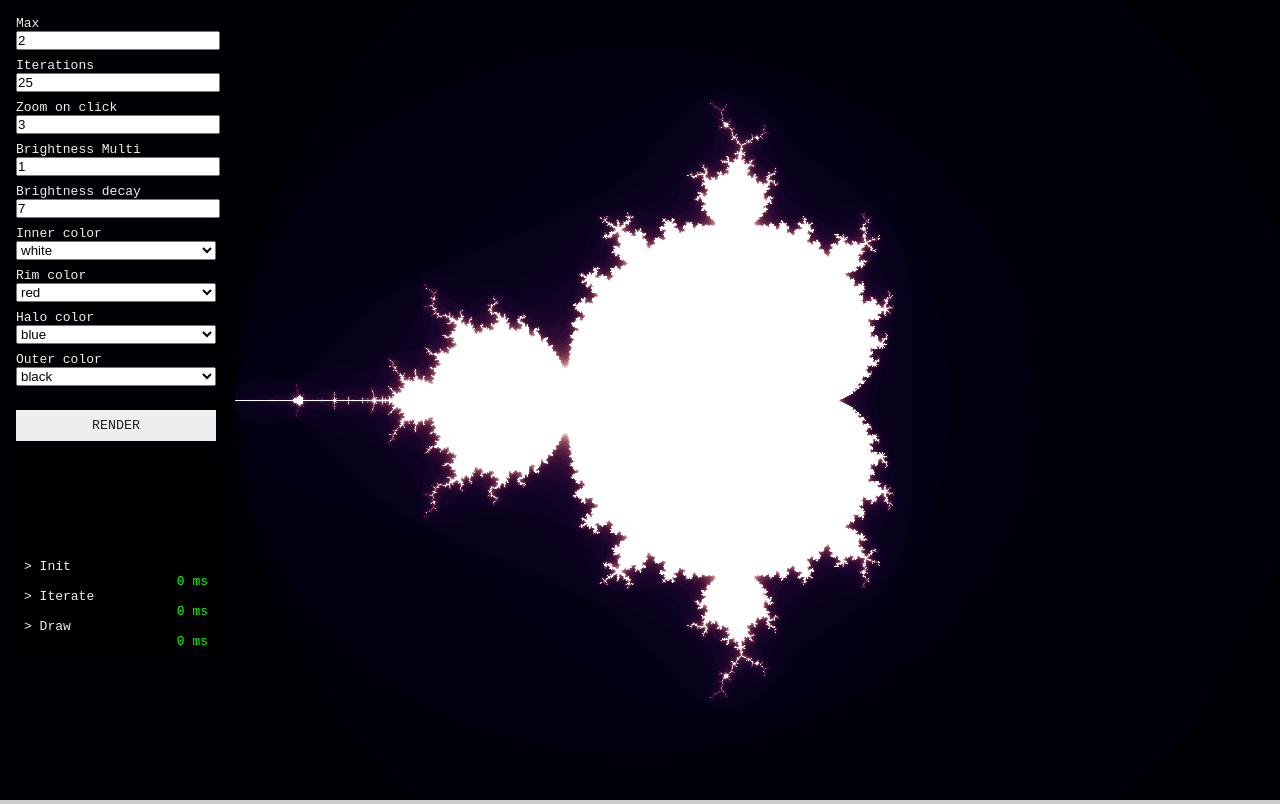
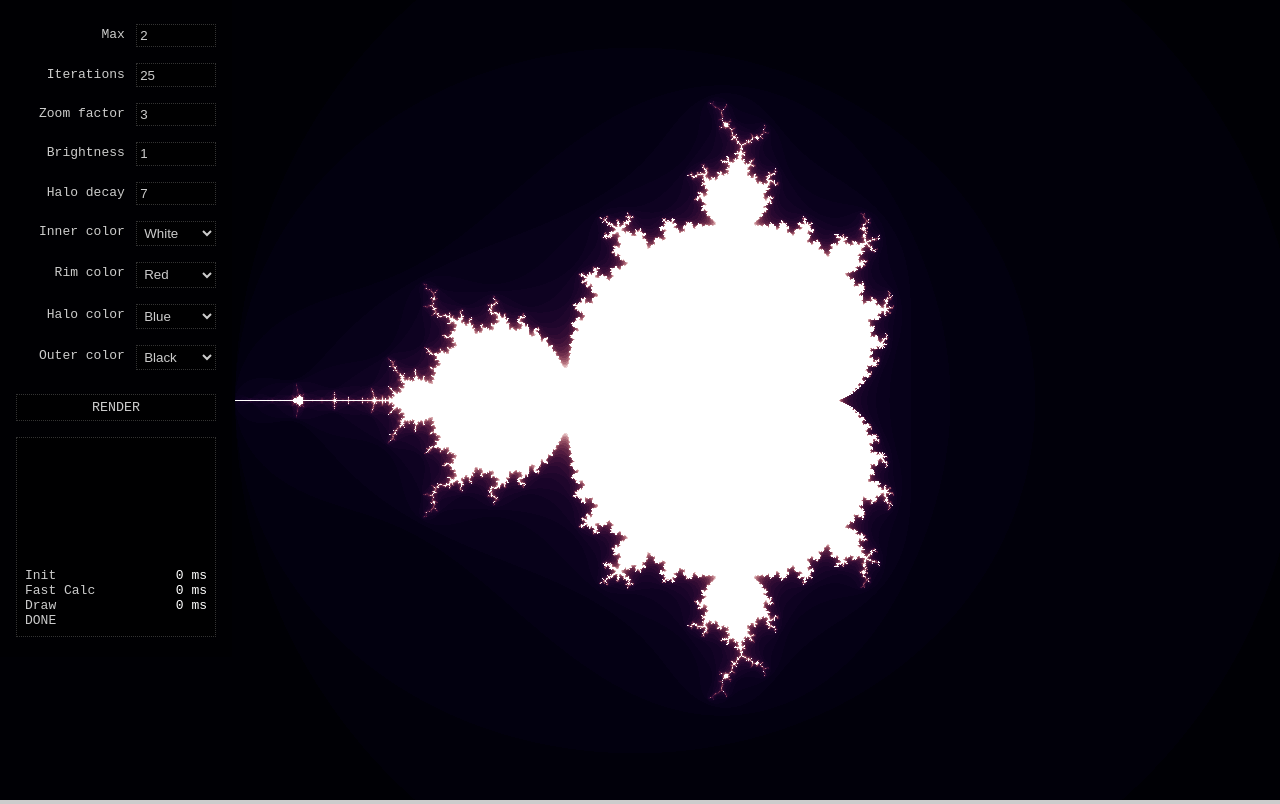
Before and after one commit to nicklem/y69-yamv, a plain HTML site: page index.html in a window 1280 px wide. Drawn offline with Linux system fonts and the light colour scheme.

Commit message:
polished console and fastCalc method, 15% speed increase

```diff
--- a/script.js
+++ b/script.js
@@ -21,74 +21,74 @@ document.onreadystatechange = function() {
     "use strict" ;
 
     var colors = {
-      "white"    : [ 255 , 255 , 255 ] ,
-      "gray 1"   : [ 127 , 127 , 127 ] ,
-      "gray 2"   : [  63 ,  63 ,  63 ] ,
-      "gray 3"   : [  31 ,  31 ,  31 ] ,
-      "black"    : [   0 ,   0 ,   0 ] ,
-      "red"      : [ 255 ,   0 ,   0 ] ,
-      "green"    : [   0 , 255 ,   0 ] ,
-      "blue"     : [   0 ,   0 , 255 ] ,
-      "cyan"     : [   0 , 255 , 255 ] ,
-      "magenta"  : [ 255 ,   0 , 255 ] ,
-      "yellow"   : [ 255 , 255 ,   0 ] ,
+      "White"    : [ 255 , 255 , 255 ] ,
+      "Gray 1"   : [ 127 , 127 , 127 ] ,
+      "Gray 2"   : [  63 ,  63 ,  63 ] ,
+      "Gray 3"   : [  31 ,  31 ,  31 ] ,
+      "Black"    : [   0 ,   0 ,   0 ] ,
+      "Red"      : [ 255 ,   0 ,   0 ] ,
+      "Green"    : [   0 , 255 ,   0 ] ,
+      "Blue"     : [   0 ,   0 , 255 ] ,
+      "Cyan"     : [   0 , 255 , 255 ] ,
+      "Magenta"  : [ 255 ,   0 , 255 ] ,
+      "Yellow"   : [ 255 , 255 ,   0 ] ,
      } ;
 
     var $mBrotOptions = ( function() {
       this.max = {          // max mandelbrot value after which we conclude function diverges
         "value" : 2 ,
-        "label" : "Max" ,
+        "labelText" : "Max" ,
         "type"  : "text" ,
         "recalcNeeded": 1 ,
       } ,
       this.iter =  {        // initial iter value
         "value" : 25 ,
-        "label" : "Iterations" ,
+        "labelText" : "Iterations" ,
         "type"  : "text" ,
         "recalcNeeded": 1 ,
       } ,
       this.zoom = {
         "value" : 3 ,
-        "label" : "Zoom on click" ,
+        "labelText" : "Zoom factor" ,
         "type"  : "text" ,
         "recalcNeeded": 0 ,
       } ,
       this.brightness = {        // overall brightness value
         "value" : 1 ,
-        "label" : "Brightness Multi" ,
+        "labelText" : "Brightness" ,
         "type"  : "text" ,
         "recalcNeeded": 0 ,
       } ,
-      this.outBrightDecay = {
+      this.haloDecay = {
         "value" : 7 ,
-        "label" : "Brightness decay" ,
+        "labelText" : "Halo decay" ,
         "type"  : "text" ,
         "recalcNeeded": 0 ,
       } ;
       this.innerColor = {
-        "value" : "white" ,
-        "label" : "Inner color" ,
+        "value" : "White" ,
+        "labelText" : "Inner color" ,
         "type"  : "select" ,
         "options": colors ,
         "recalcNeeded": 0 ,
       } ;
       this.rimColor = {
-        "value" : "red" ,
-        "label" : "Rim color" ,
+        "value" : "Red" ,
+        "labelText" : "Rim color" ,
         "type"  : "select" ,
         "options": colors ,
         "recalcNeeded": 0 ,
       } ;
       this.haloColor = {
-        "value" : "blue" ,
-        "label" : "Halo color" ,
+        "value" : "Blue" ,
+        "labelText" : "Halo color" ,
         "type"  : "select" ,
         "options": colors ,
         "recalcNeeded": 0 ,
       } ;
       this.outerColor = {
-        "value" : "black" ,
-        "label" : "Outer color" ,
+        "value" : "Black" ,
+        "labelText" : "Outer color" ,
         "type"  : "select" ,
         "options": colors ,
         "recalcNeeded": 0 ,
@@ -106,13 +106,17 @@ document.onreadystatechange = function() {
         var t = ( endDraw - initDraw ) ;
         var millisecondsOrSeconds = t > 1000 ? [ 1 , "s" ] : [ 1000 , "ms" ] ;
         var formattedDelta = Math.round( millisecondsOrSeconds[ 0 ] * t ) / 1000 ;
+        this.consoleLog( msg , formattedDelta + " " + millisecondsOrSeconds[ 1 ] );
+      } ;
+
+      this.consoleLog = function( msg , data ) {
         var renderContainer = document.querySelector( "#console" ) ;
-        var promptSymbol = "&gt;&nbsp;"  ;
-        renderContainer.innerHTML = renderContainer.innerHTML +
-                                    "<div class=\"console-msg\">" + msg + "</div>" +
-                                    "<div class=\"console-data\">"+ formattedDelta + " " + millisecondsOrSeconds[ 1 ] + "</div>" ;
-        console.log( renderContainer.scrollHeight ) ;
-      } ;
+        formattedMsg =  "<div class=\"console-msg\">" + msg + "</div>" ;
+        formattedData = data ? "<div class=\"console-data\">" + data + "</div>" : "" ;
+        console.log( renderContainer.innerHTML ) ;
+        renderContainer.innerHTML = renderContainer.innerHTML + formattedMsg + formattedData ;
+      }
+
       return this ;
     }.bind( {} ) () ) ;
 
@@ -202,7 +206,7 @@ document.onreadystatechange = function() {
         var outerColor = colors[ $mBrotOptions.outerColor.value ] ;
 
         for( var col = $mBrotOptions.iter.value ; col >= 0 ; col-- ) {
-          var brightnessDecay = 1 / Math.exp( col * $mBrotOptions.outBrightDecay.value / 100 ) ;
+          var brightnessDecay = 1 / Math.exp( col * $mBrotOptions.haloDecay.value / 100 ) ;
           var bezierFactor = col / $mBrotOptions.iter.value ;
           var brightMulti = brightnessDecay * $mBrotOptions.brightness.value ;
           intensityRGB.push( brightnessDecay ) ;
@@ -265,16 +269,39 @@ document.onreadystatechange = function() {
         return this ;
       } ;
 
+      this.fastCalc = function fastCalc() {
+        this.populateCoordArrays() ;
+        var yCoord = xCoord = 0 ;
+        var lenY = yCoordArr.length ;
+        var lenX = xCoordArr.length ;
+        var z = [ 0 , 0 ] , modZSq = 0 ;
+        for( yCoord = 0 ; yCoord < lenY ; yCoord++ ) {
+          for( xCoord = 0 ; xCoord < lenX ; xCoord++ ) {
+              z = [ 0, 0 ] ;
+              for( var i = 1 ; i <= $mBrotOptions.iter.value ; i ++ ) {
+                z = [ ( z[ 0 ] * z[ 0 ] - z[ 1 ] * z[ 1 ] + xCoordArr[ xCoord ] ) , ( 2 * z[ 0 ] * z[ 1 ] + yCoordArr[ yCoord ] ) ] ;
+                modZSq = z[ 0 ] * z[ 0 ] + z[ 1 ] * z[ 1 ] ;
+
+                if( modZSq > maxSq ) { // iterations diverge
+                  mandelIterationData[ xCoord + ( lenX * yCoord )] = i ;
+                  break;
+                }
+              }
+              if( i > $mBrotOptions.iter.value ) { // iterations converge
+                mandelIterationData[ xCoord + ( lenX * yCoord )] = $mBrotOptions.iter.value ;
+              }
+          }
+        }
+        return this ;
+      } ;
+
       this.calc = function calc() {
         this.populateCoordArrays() ;
         var yCoord = xCoord = 0 ;
         var lenY = yCoordArr.length ;
         var lenX = xCoordArr.length ;
-
         for( yCoord = 0 ; yCoord < lenY ; yCoord++ ) {
           for( xCoord = 0 ; xCoord < lenX ; xCoord++ ) {
-
-              var pixOffset = ( xCoord + yCoord * windowWidth ) * 4 ;
               var z = [ 0 , 0 ] , modZSq = 0 , c = [ xCoordArr[ xCoord ] , yCoordArr[ yCoord ] ] ;
               for( var i = 1 ; i <= $mBrotOptions.iter.value ; i ++ ) {
                 z = this.complexSum( this.complexMult( z , z ) , c ) ;
@@ -284,13 +311,11 @@ document.onreadystatechange = function() {
                   break;
                 }
               }
-
               if( i > $mBrotOptions.iter.value ) { // iterations converge
                 mandelIterationData[ xCoord + ( lenX * yCoord )] = $mBrotOptions.iter.value ;
               }
           }
         }
-
         return this ;
       } ;
 
@@ -301,7 +326,9 @@ document.onreadystatechange = function() {
       } ;
 
       this.render = function render() {
-        $mBrotUtil.performanceExec( this.calc , "Iterate" , this ) ;
+        //$mBrotUtil.performanceExec( this.calc , "Calc" , this ) ;
+        // alternative
+        $mBrotUtil.performanceExec( this.fastCalc , "Fast Calc" , this ) ;
         this.redraw() ;
         return this ;
       } ;
@@ -311,6 +338,8 @@ document.onreadystatechange = function() {
           this.updateColorArr() ;
           this.draw() ;
         } , "Draw" , this ) ;
+        // TODO: abstract console print
+        $mBrotUtil.consoleLog( "DONE" ) ;
         return this ;
       } ;
 
@@ -345,9 +374,6 @@ document.onreadystatechange = function() {
         controls = [] ;
 
         for( var opt in $mBrotOptions ) {
-          var container = document.createElement( "span" ) ;
-          container.id = opt ;
-          var txt = document.createTextNode( $mBrotOptions[ opt ].label ) ;
 
           switch( $mBrotOptions[ opt ].type ) {
             case( "text" ) :
@@ -370,11 +396,19 @@ document.onreadystatechange = function() {
               }
           }
 
-          container.appendChild( txt ) ;
-          container.appendChild( document.createElement( "br" ) ) ;
-          container.appendChild( inputElement ) ;
-          container.appendChild( document.createElement( "br" ) ) ;
-          controls.push( container ) ;
+          var container = document.createElement( "div" ) ;
+          var label = document.createElement( "div" ) ;
+          var txt = document.createTextNode( $mBrotOptions[ opt ].labelText ) ;
+
+          container   .setAttribute( "id"    ,   opt                  ) ;
+          label       .setAttribute( "class" ,  "control-input label" ) ;
+          inputElement.setAttribute( "class" ,  "control-input field" ) ;
+
+          container   .appendChild( inputElement  ) ;
+          label       .appendChild( txt           ) ;
+          container   .appendChild( label         ) ;
+
+          controls    .push( container ) ;
         }
         return this ;
       } ;
--- a/style.css
+++ b/style.css
@@ -15,10 +15,14 @@ body {
 }
 
 canvas {
-  /*border: 1px solid black;*/
   background-color:#ccc;
   z-index: 0;
   transform: translateZ(0);
+}
+
+#ctrl {
+  overflow: auto;
+  margin: 0 auto;
 }
 
 .controls {
@@ -26,11 +30,15 @@ canvas {
   top: 0;
   left: 0;
   z-index: 10;
-  padding: 1rem;
-  /*height: 100vh;*/
-  width: 200px;
-  background-color: rgba(0,0,0,0.2);
-  color: #eee;
+  padding: 1rem 1rem 220px;
+  max-width: 200px;
+  background-color: rgba(0,0,0,0.3);
+  color: #ccc;
+  overflow: auto;
+}
+
+#option-display {
+  overflow: auto;
 }
 
 #console-wrapper {
@@ -40,6 +48,7 @@ canvas {
   background-color: rgba(0,0,0,0.5);
   box-sizing: border-box ;
   overflow: hidden;
+  border: 1px dotted #333;
 }
 
 #console {
@@ -51,31 +60,39 @@ canvas {
 }
 
 .console-msg {
-}
-
-.console-msg:before {
-  content: "> " ;
+  float: left;
+  clear: both;
 }
 
 .console-data {
-  color: lime;
-  text-align: right ;
+  color: #fff;
+  float: right;
   margin: 0;
 }
 
-input[type=checkbox] {
-  margin: 0 0.5rem 0.5rem 0;
-  border: 0;
+.control-input {
+  margin: 0.5rem 0;
+  padding: 0.2rem;
+  float: right;
+  box-sizing: border-box;
 }
 
-input[type=text] {
-  margin-bottom: 0.5rem;
-  width: 100%;
+.control-input.label {
+  margin-right: 0.5rem;
+  text-shadow: 1px 1px 1px #000;
 }
 
-select {
-  width: 100%;
-  margin-bottom: 0.5rem;
+.control-input.field {
+  clear: both;
+  width: 40%;
+  color: #ccc;
+  border: 1px dotted #333;
+  background-color: rgba(0,0,0,0.5);
+}
+
+.control-input.field:focus {
+  outline: 1px dotted #555;
+  color: #eee;
 }
 
 input[type=submit] {
@@ -84,9 +101,20 @@ input[type=submit] {
   text-transform: uppercase;
   font-family: inherit;
   padding: 0.5rem;
-  background-color: #eee;
-  color: #222;
-  border: none;
   border-radius: none;
-  margin: 1rem 0 1rem;
+  margin: 1rem 0;
+  color: #ccc;
+  border: 1px dotted #333;
+  padding: 0.3rem 0.5rem;
+  box-sizing: border-box;
+  background-color: rgba(0,0,0,0.5);
 }
+
+input[type=submit]:active {
+  background-color: #222;
+}
+
+input[type=submit]:focus,
+input[type=submit]:active {
+  outline: 1px dotted #555;
+}
```
